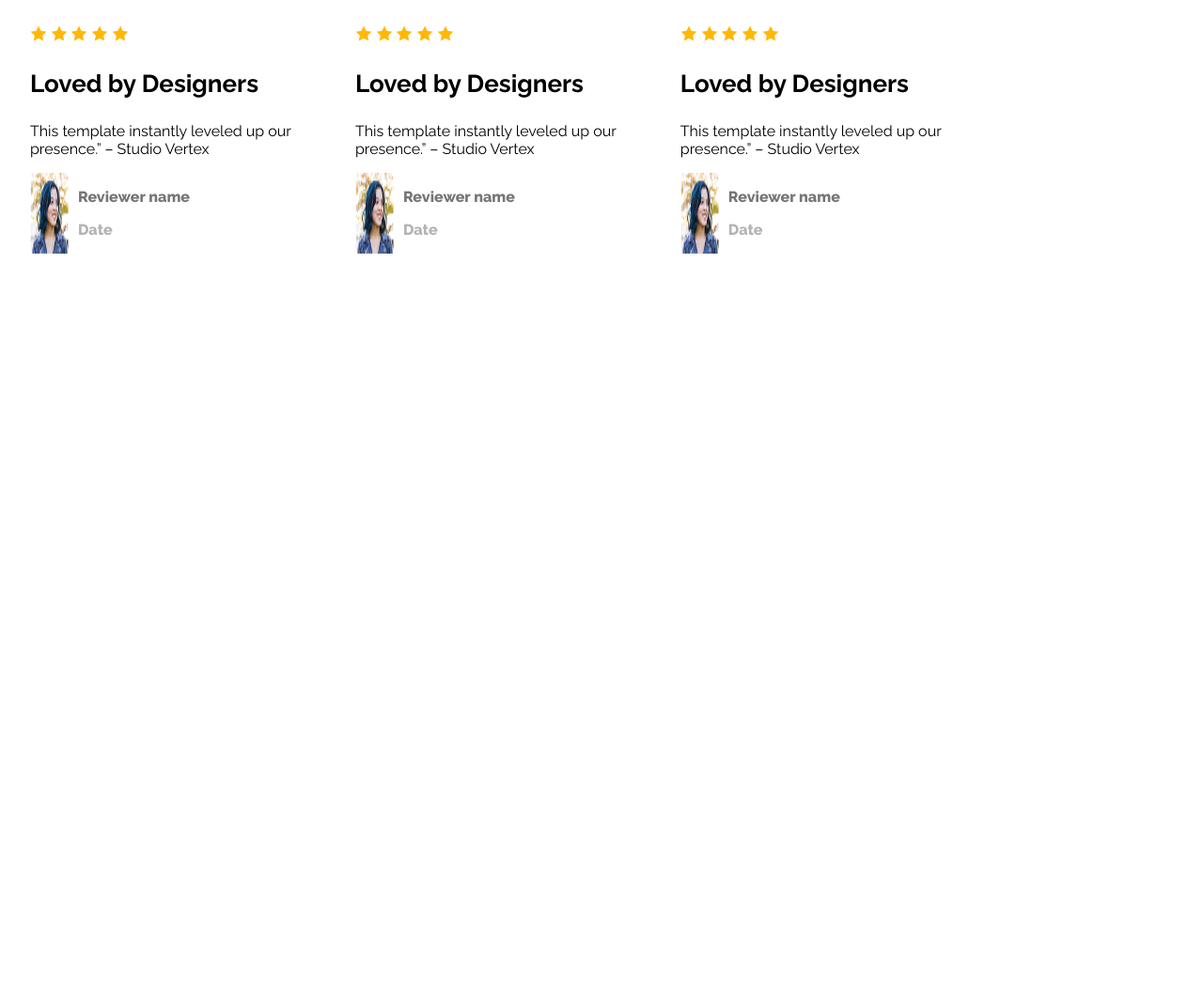
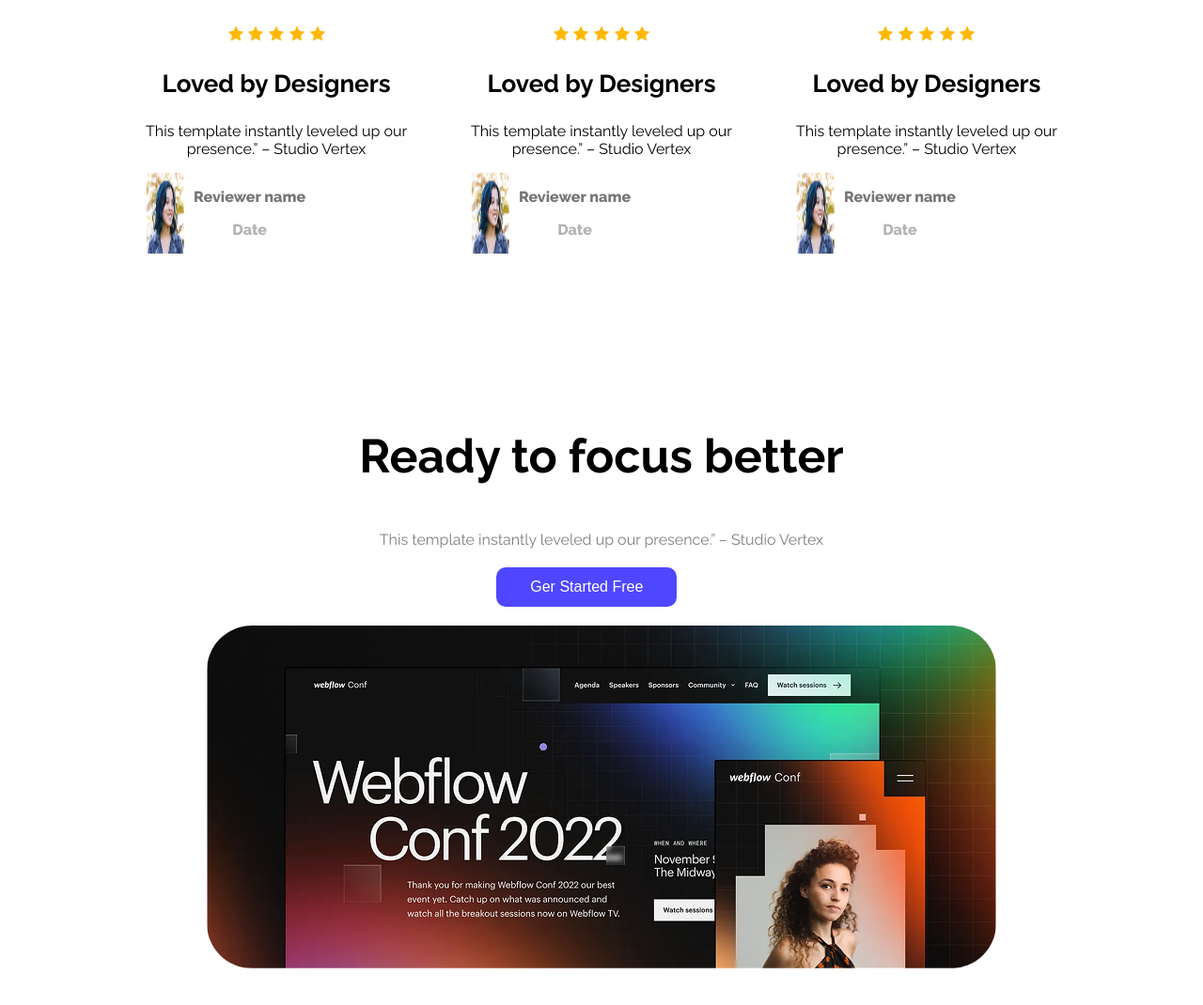
Before and after one commit to Abdul-Baset-Rifat/Assignment-01, a plain HTML site: page index.html in a window 1280 px wide. Shown: the part 2497-3567 px from the top of the page at 94% size. Before the commit the page ends 2799 px from the top, so only its background shows below. Drawn offline with Linux system fonts and the light colour scheme.

Commit message:
added webflow big pic

```diff
--- a/index.html
+++ b/index.html
@@ -23,7 +23,8 @@
         </nav>
         <div class="banner">
             <h1 class="banner-title">Cool Dark UI Template for <br>
-                <span class="line"> Webflow Agencies! </span> </h1>
+                <span class="line"> Webflow Agencies! </span>
+            </h1>
             <button class="second-button"> Stay Focused </button>
         </div>
     </header>
@@ -122,6 +123,16 @@
             </div>
         </section>
 
+        <section class="webflow">
+           <div class="webflow-container">
+            <h3 class="webflow-title">Ready to focus better</h3>
+            <p class="webflow-description">This template instantly leveled up our presence.” – Studio Vertex</p>
+            <button class="third-button">Ger Started Free</button>
+           </div>
+           <div class="webflow-pix">
+            <img src="images/wc-big.png" alt="">
+           </div>
+        </section>
 
 
     </main>
--- a/styls/assignment.css
+++ b/styls/assignment.css
@@ -122,10 +122,15 @@ header{
     text-align: center;
 }
 /* review */
+.reviews{
 
+    text-align: center;
+}
 .review-container{
     display: flex;
     gap: 20px;
+    justify-content: center;
+    align-items: center;
 }
 .review{
     padding: 24px 24px;
@@ -146,3 +151,41 @@ header{
 .review-date{
     color: #B3B3B3;
 }
+/* Webflow */
+.webflow{
+    display: flex;
+    flex-direction: column;
+    text-align: center;
+    justify-content: center;
+    align-items: center;
+    margin: 142px;
+}
+.webflow-title{
+    font-size: 50px;
+    font-weight: bold;
+    margin-top: 20px;
+}
+.webflow-description{
+    color: rgba(0, 0, 0, 0.5);
+    font-size: 16px;
+    font-weight: 400;
+}
+.third-button{
+    font-size: 16px;
+    color :white;
+    background-color:rgba(78, 71, 255, 1) ;
+    font-weight: normal;
+    padding: 12px 36px;
+     margin: 20px 146px;
+    border: none;
+    border-radius: 10px;
+    display: flex;
+    align-items: center;
+    justify-content: center;
+}
+.webflow-pix{
+    border-radius: 48px;
+    overflow: hidden;
+    width: 840px;
+    height: 364.77px;
+}
```
Lines whose indentation alone changed are shown as unchanged.
